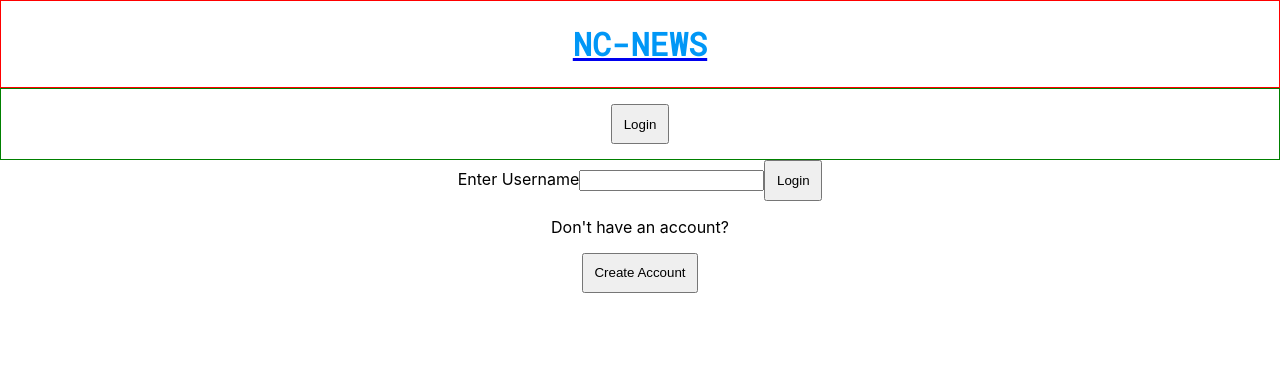
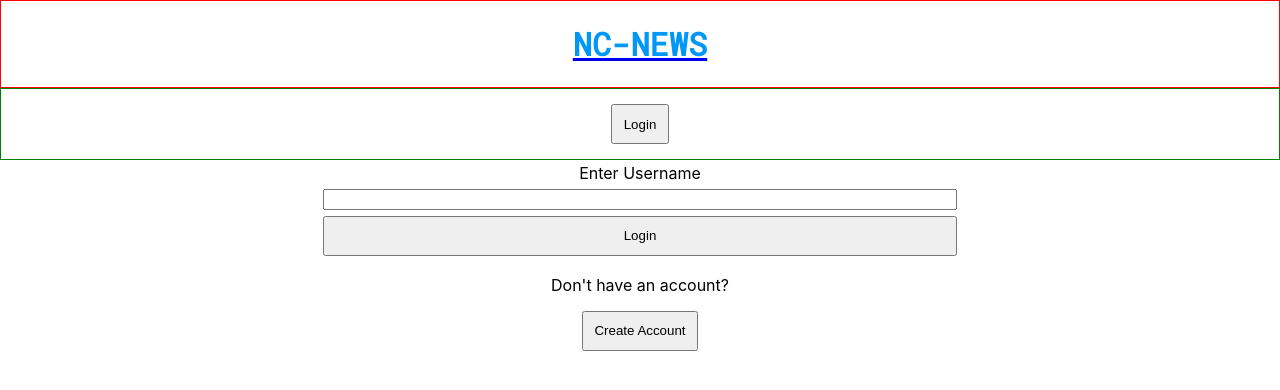
Before and after one commit to ellismckenzielee/nc-news-fe, a React (Create React App) app: page /users/login in a window 1280 px wide. Shown: the top 390 px of the page. Built offline with nearby package versions, Linux system fonts and the light colour scheme.

Commit message:
adds basic styling to login page

```diff
--- a/src/components/Login.js
+++ b/src/components/Login.js
@@ -11,6 +11,7 @@ const Login = () => {
   return (
     <div className="Login">
       <form
+        className="login-form"
         onSubmit={(e) => {
           e.preventDefault();
           login(username).then(() => {
@@ -19,8 +20,11 @@ const Login = () => {
           });
         }}
       >
-        <label htmlFor="username">Enter Username</label>
+        <label className="login-form-username-label" htmlFor="username">
+          Enter Username
+        </label>
         <input
+          className="login-form-username-input"
           onChange={(e) => {
             setUsername(e.target.value);
           }}
@@ -28,7 +32,7 @@ const Login = () => {
           type="text"
           value={username}
         ></input>
-        <button> Login </button>
+        <button className="login-form-submit-button"> Login </button>
       </form>
       <p> Don't have an account? </p>
       <button
--- a/src/components/styles/Login.css
+++ b/src/components/styles/Login.css
@@ -0,0 +1,18 @@
+.Login {
+  width: 100%;
+}
+
+.login-form {
+  width: 50%;
+  min-width: 500px;
+  display: flex;
+  flex-direction: column;
+  margin: 0 auto;
+}
+
+.login-form > * {
+  margin: 0.2em;
+}
+
+.login-form-username-label {
+}
```
